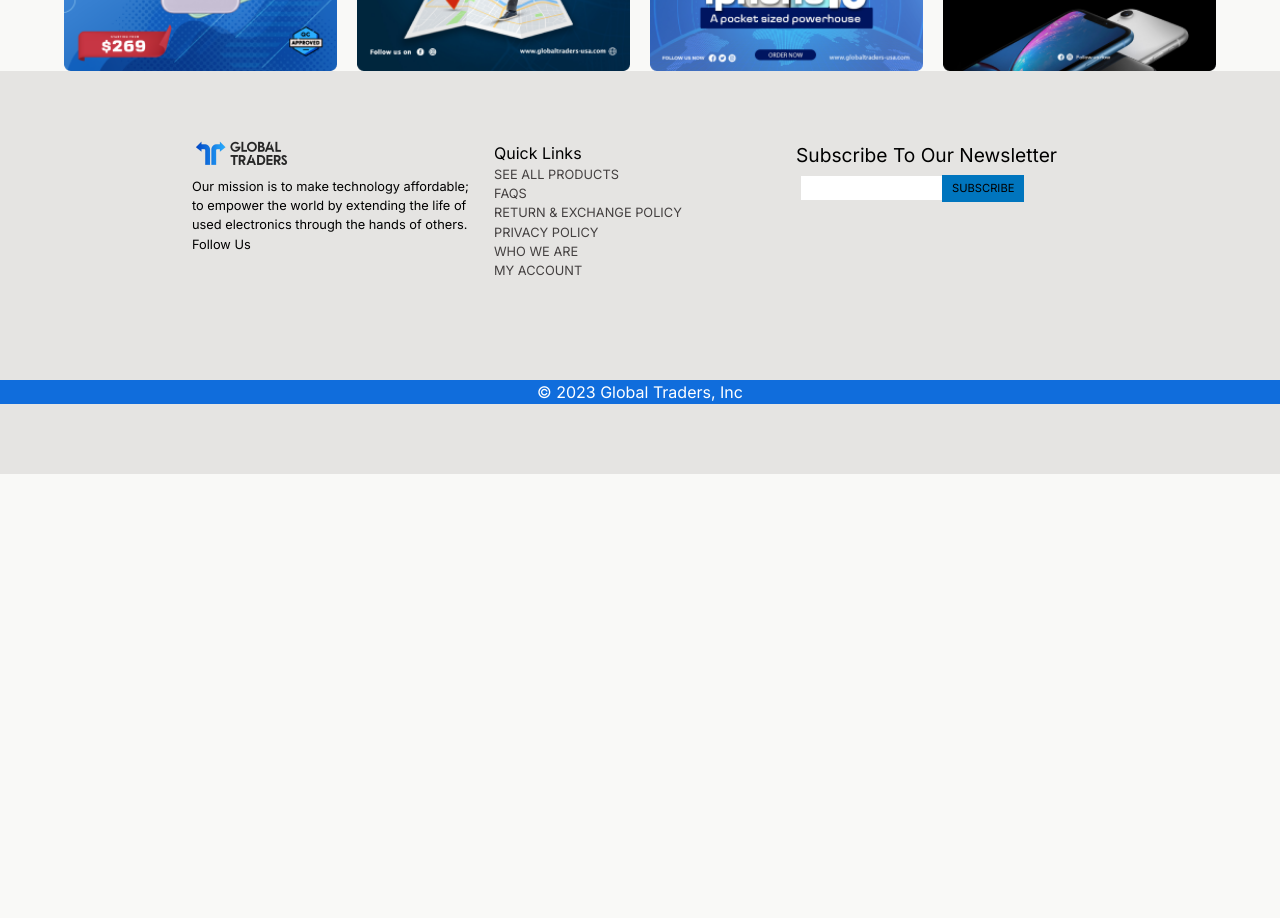
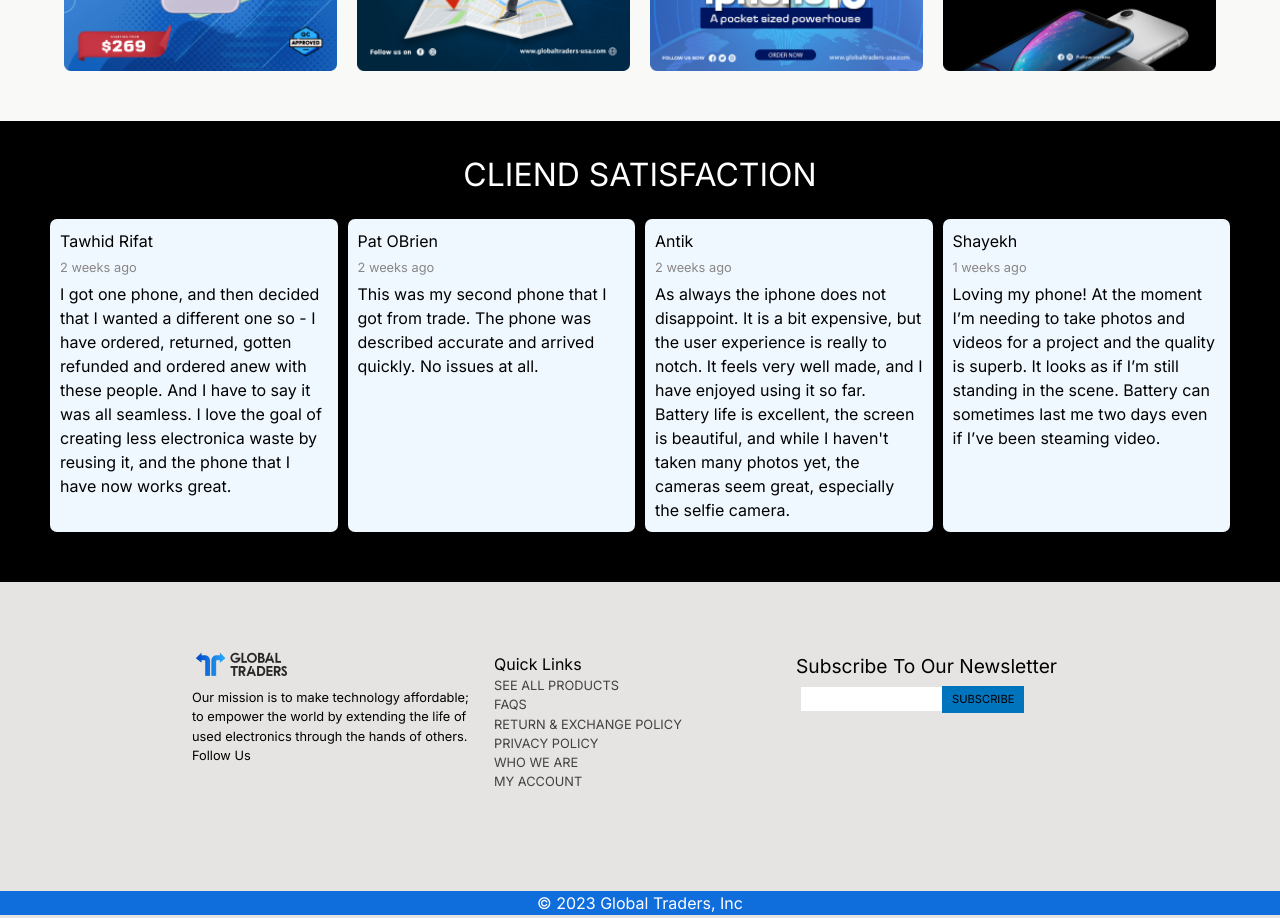
Before and after one commit to SEG-Antor/gt-front-end-next.js, a Next.js app: page / in a window 1280 px wide. Shown: the part 2060-2978 px from the top of the page. Before the commit the page ends 2534 px from the top, so only its background shows below. Built offline with nearby package versions, Linux system fonts and the light colour scheme.

Commit message:
comments section done

```diff
--- a/app/page.js
+++ b/app/page.js
@@ -3,6 +3,7 @@
 import Link from 'next/link'
 import "./landingpage.css"
 import SingleProduct from '@/components/SingleProduct'
+import Comments from '@/components/Comments'
 
 export default function Home() {
   return (
@@ -75,6 +76,8 @@ export default function Home() {
         <img src='/adds/add3.png' alt='product add' />
         <img src='/adds/add4.png' alt='product add' />
       </div>
+
+      <Comments></Comments>
     </main>
   )
 }
--- /dev/null
+++ b/components/Comments.css
@@ -0,0 +1,31 @@
+.comments{
+    background-color: black;
+    padding: 50px;
+    margin-top: 50px;
+}
+
+.comments h3{
+    color: white;
+    text-align: center;
+    font-size: 2rem;
+    margin-bottom: 20px;
+    margin-top: -20px;
+}
+
+.comments section{
+    display: grid;
+    grid-template-columns: repeat(4, 1fr);
+    gap: 10px;
+}
+
+.comments div{
+    background-color:aliceblue;
+    padding: 10px;
+    border-radius: 7px;
+}
+
+.comments small{
+    color: rgb(137, 134, 134);
+    display: block;
+    margin: 5px 0;
+}
--- /dev/null
+++ b/components/Comments.js
@@ -0,0 +1,38 @@
+import React from 'react'
+import "./Comments.css"
+
+const Comments = () => {
+    return (
+        <div className='comments'>
+            <h3>CLIEND SATISFACTION</h3>
+
+            <section>
+                <div>
+                    <p>Tawhid Rifat</p>
+                    <small>2 weeks ago</small>
+                    <p>I got one phone, and then decided that I wanted a different one so - I have ordered, returned, gotten refunded and ordered anew with these people. And I have to say it was all seamless. I love the goal of creating less electronica waste by reusing it, and the phone that I have now works great.</p>
+                </div>
+
+                <div>
+                    <p>Pat OBrien</p>
+                    <small>2 weeks ago</small>
+                    <p>This was my second phone that I got from trade. The phone was described accurate and arrived quickly. No issues at all.</p>
+                </div>
+
+                <div>
+                    <p>Antik</p>
+                    <small>2 weeks ago</small>
+                    <p>As always the iphone does not disappoint. It is a bit expensive, but the user experience is really to notch. It feels very well made, and I have enjoyed using it so far. Battery life is excellent, the screen is beautiful, and while I haven't taken many photos yet, the cameras seem great, especially the selfie camera.</p>
+                </div>
+
+                <div>
+                    <p>Shayekh</p>
+                    <small>1 weeks ago</small>
+                    <p>Loving my phone! At the moment I’m needing to take photos and videos for a project and the quality is superb. It looks as if I’m still standing in the scene. Battery can sometimes last me two days even if I’ve been steaming video.</p>
+                </div>
+            </section>
+        </div>
+    )
+}
+
+export default Comments
```
